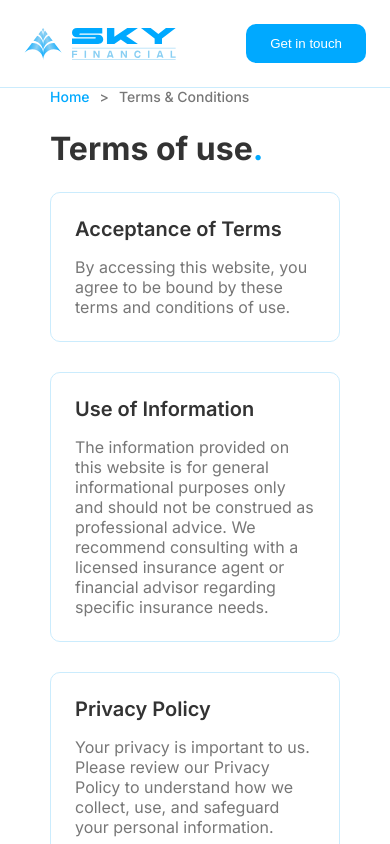
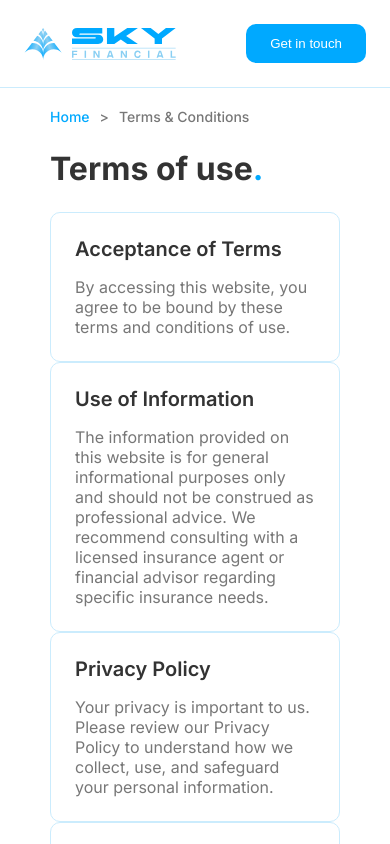
Before and after one commit to sshakti93/sky_finance, a Next.js app: page /pages/Tos in a window 390 px wide. Shown: the top 844 px of the page. Built offline with nearby package versions, Linux system fonts and the light colour scheme.

Commit message:
style: add style for the grids displayed in the Terms of Use page

```diff
--- a/app/pages/Tos/Tos.css
+++ b/app/pages/Tos/Tos.css
@@ -27,24 +27,13 @@
   color: #00a9ff;
 }
 
-.tos-desc {
-  display: grid;
-  grid-auto-flow: column;
-  column-gap: 60px;
-  margin-bottom: 20px;
-}
-.tos-left {
-  display: grid;
-  grid-auto-flow: row;
-  row-gap: 30px;
-}
 .grid-tos {
   display: grid;
   grid-auto-flow: row;
   border: 1px solid #cbecfd;
 
-  width: 620px;
-  height: 180px;
+  width: auto;
+  height: auto;
   padding: 24px;
   gap: 16px;
   border-radius: 10px;
@@ -71,6 +60,18 @@
   color: #777777;
 }
 
+.tos__columns {
+  display: grid;
+  grid-auto-flow: column;
+  column-gap: 20px;
+}
+
+.tos__firstcol {
+  display: grid;
+  grid-auto-flow: row;
+  row-gap: 20px;
+}
+
 @media screen and (max-width: 768px) {
   .tos-title {
     font-weight: 700;
@@ -79,7 +80,9 @@
 
     line-height: 37.47px;
   }
-
+  .tos-full {
+    margin: 20px 00px 20px 00px;
+  }
   .tos-desc {
     grid-auto-flow: row;
     height: auto;
@@ -91,11 +94,16 @@
     width: auto;
   }
 
-  .tos-left {
+  /* .tos-left {
     height: auto;
-  }
+  } */
   .grid-desc {
     height: auto;
     width: auto;
   }
+
+  .tos__columns {
+    grid-auto-flow: row;
+    row-gap: 20px;
+  }
 }
```
